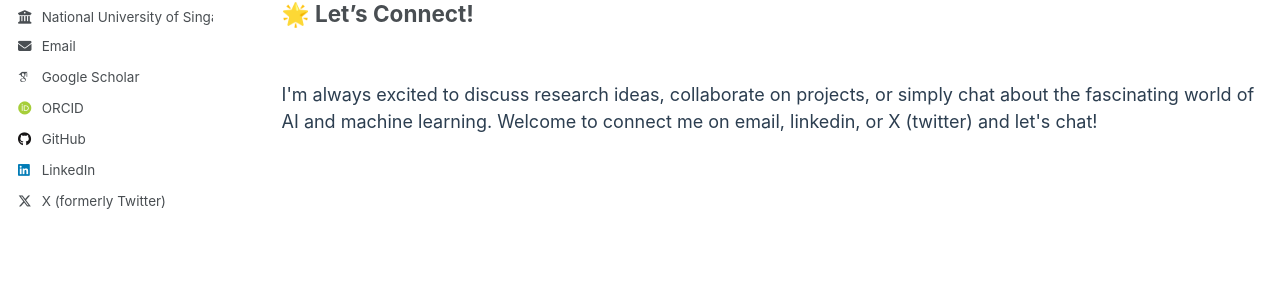
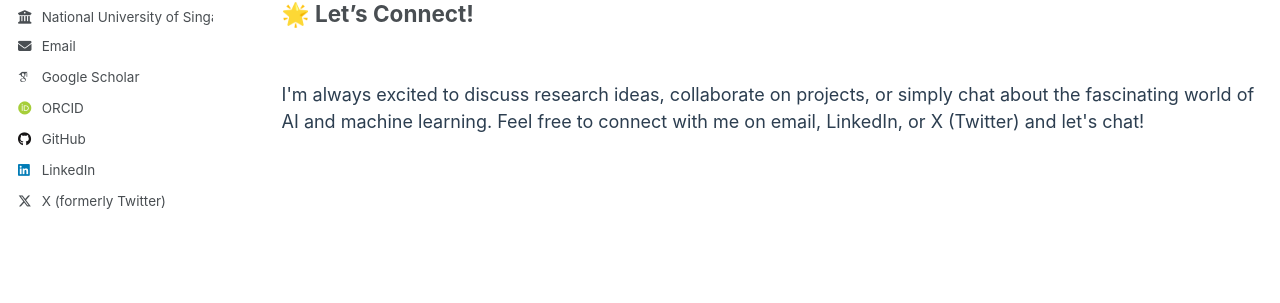
Before and after one commit to BobbyZhouZijian/bobbyzhouzijian.github.io, a Jekyll site: the page built from _pages/about.md, in a window 1280 px wide and 900 px high, scrolled down 1338 px. Shown: the part 439-742 px from the top of the window. Built offline with Jekyll 4.4.1, drawn with Linux system fonts in a browser that asks for light colours; some web fonts are replaced.

Commit message:
update about

```diff
--- a/_pages/about.md
+++ b/_pages/about.md
@@ -83,6 +83,6 @@ With the advent of <strong>Large Language Models (LLMs)</strong>, my research in
 
 <div style="text-align: left; margin-top: 3em;">
   <p style="color: #2c3e50; font-size: 1em; margin: 0;">
-    I'm always excited to discuss research ideas, collaborate on projects, or simply chat about the fascinating world of AI and machine learning. Welcome to connect me on email, linkedin, or X (twitter) and let's chat!
+    I'm always excited to discuss research ideas, collaborate on projects, or simply chat about the fascinating world of AI and machine learning. Feel free to connect with me on email, LinkedIn, or X (Twitter) and let's chat!
   </p>
 </div>
```
